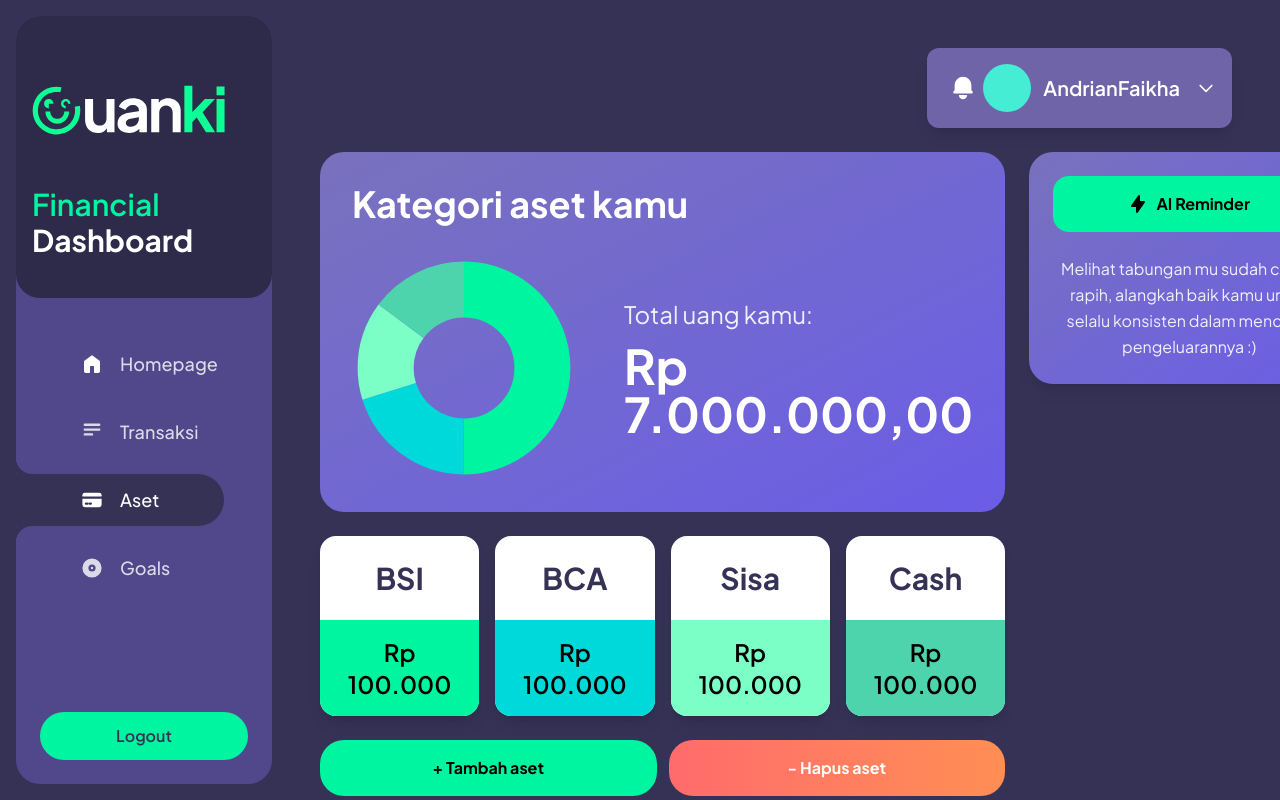
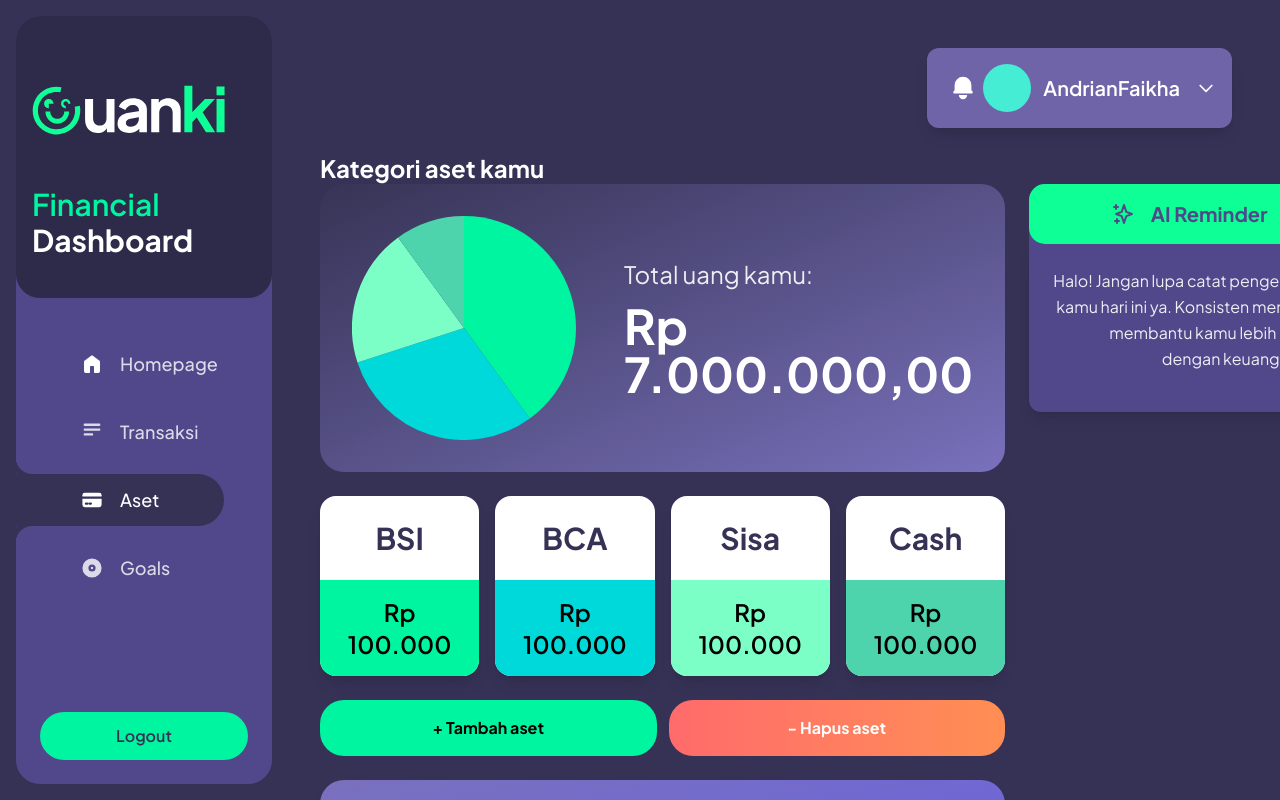
Before and after one commit to santaimany/CUANKI, a Next.js app: page /dashboard/aset in a window 1280 px wide. Built offline with nearby package versions, Linux system fonts and the light colour scheme.

Commit message:
feat: integrate AI Reminder component into asset and transaction pages, enhancing user engagement

```diff
--- a/src/app/(dashboard)/dashboard/aset/page.tsx
+++ b/src/app/(dashboard)/dashboard/aset/page.tsx
@@ -4,17 +4,20 @@ import AssetSummary from '@/components/dashboard/aset/AssetSummary';
 import AssetCards from '@/components/dashboard/aset/AssetCards';
 import AssetProgress from '@/components/dashboard/aset/AssetProgress';
 import UserProfile from '@/components/dashboard/UserProfile';
+import AIReminder from '@/components/dashboard/AIReminder';
 
 export default function AsetPage() {
   return (
     <div className="min-h-screen bg-[#363256] p-6">
-      <div className="max-w-[1600px] mx-auto">
+      <div className=" mx-auto">
         {/* Header with User Profile */}
         <div className="flex justify-end mb-6">
           <UserProfile />
         </div>
 
+        <p className='text-white text-2xl font-bold'>Kategori aset kamu</p>
         <div className="flex gap-6">
+
           {/* Left Section - Main Content (wider) */}
           <div className="flex-1 space-y-6">
             {/* Asset Summary with Pie Chart */}
@@ -29,20 +32,7 @@ export default function AsetPage() {
 
           {/* Right Section - AI Reminder (narrower, fixed width) */}
           <div className="w-80 flex-shrink-0">
-            <div className="bg-gradient-to-br from-[#7971BC] to-[#6B5CE7] rounded-3xl p-6 shadow-lg sticky top-6">
-              <button className="w-full bg-[#00F5A0] text-black font-bold py-4 px-6 rounded-2xl mb-6 flex items-center justify-center gap-2 hover:shadow-lg transition-all">
-                <svg className="w-5 h-5" fill="currentColor" viewBox="0 0 20 20">
-                  <path fillRule="evenodd" d="M11.3 1.046A1 1 0 0112 2v5h4a1 1 0 01.82 1.573l-7 10A1 1 0 018 18v-5H4a1 1 0 01-.82-1.573l7-10a1 1 0 011.12-.38z" clipRule="evenodd" />
-                </svg>
-                AI Reminder
-              </button>
-
-              <div className="text-white/90 text-center leading-relaxed">
-                <p>
-                  Melihat tabungan mu sudah cukup rapih, alangkah baik kamu untuk selalu konsisten dalam mencatat pengeluarannya :)
-                </p>
-              </div>
-            </div>
+           <AIReminder />
           </div>
         </div>
       </div>
--- a/src/app/(dashboard)/dashboard/transaksi/page.tsx
+++ b/src/app/(dashboard)/dashboard/transaksi/page.tsx
@@ -2,7 +2,7 @@
 
 import React, { useState } from 'react';
 import UserProfileHeader from '@/components/dashboard/UserProfile';
-import AIReminder from '@/components/dashboard/transaksi/AIReminder';
+import AIReminder from '@/components/dashboard/AIReminder';
 import TransactionSummary from '@/components/dashboard/transaksi/TransactionSummary';
 import TransactionTabs from '@/components/dashboard/transaksi/TransactionTabs';
 import SearchAndFilter from '@/components/dashboard/transaksi/SearchAndFilter';
--- a/src/components/dashboard/aset/AssetSummary.tsx
+++ b/src/components/dashboard/aset/AssetSummary.tsx
@@ -1,67 +1,61 @@
 'use client';
 import React from 'react';
+import { Doughnut } from 'react-chartjs-2';
+import {
+  Chart as ChartJS,
+  ArcElement,
+  Tooltip,
+  Legend,
+  ChartOptions,
+} from 'chart.js';
+
+// Register ChartJS components
+ChartJS.register(ArcElement, Tooltip, Legend);
 
 interface AssetSummaryProps {
   totalAmount: number;
 }
 
 const AssetSummary: React.FC<AssetSummaryProps> = ({ totalAmount }) => {
+  // Data untuk pie chart
+  const data = {
+    labels: ['BSI', 'BCA', 'Sisa', 'Cash'],
+    datasets: [
+      {
+        data: [40, 30, 20, 10], // Persentase sesuai gambar
+        backgroundColor: [
+          '#00F5A0', // BSI - Green
+          '#00D9D9', // BCA - Cyan
+          '#7BFFC7', // Sisa - Light green
+          '#4DD4AC', // Cash - Teal
+        ],
+        borderWidth: 0,
+        spacing: 0,
+      },
+    ],
+  };
+
+  const options: ChartOptions<'doughnut'> = {
+    responsive: true,
+    maintainAspectRatio: true,
+    plugins: {
+      legend: {
+        display: false, // Hide legend karena tidak ada di gambar
+      },
+      tooltip: {
+        enabled: false, // Disable tooltip
+      },
+    },
+    cutout: '0%', // 0% untuk pie chart penuh (bukan donut)
+  };
+
   return (
-    <div className="bg-gradient-to-br from-[#7971BC] to-[#6B5CE7] rounded-3xl p-8 mb-6">
-      <h2 className="text-white text-4xl font-bold mb-8">Kategori aset kamu</h2>
+    <div className="bg-gradient-to-tl from-[#7971BC] to-[#373456] rounded-3xl p-8 mb-6">
 
       <div className="flex items-center gap-12">
         {/* Pie Chart */}
         <div className="relative w-56 h-56 flex-shrink-0">
-          <svg className="w-full h-full -rotate-90" viewBox="0 0 200 200">
-            {/* BSI - Green */}
-            <circle
-              cx="100"
-              cy="100"
-              r="70"
-              fill="none"
-              stroke="#00F5A0"
-              strokeWidth="50"
-              strokeDasharray="220 440"
-              strokeDashoffset="0"
-            />
-
-            {/* BCA - Cyan */}
-            <circle
-              cx="100"
-              cy="100"
-              r="70"
-              fill="none"
-              stroke="#00D9D9"
-              strokeWidth="50"
-              strokeDasharray="88 440"
-              strokeDashoffset="-220"
-            />
-
-            {/* Sisa - Light green */}
-            <circle
-              cx="100"
-              cy="100"
-              r="70"
-              fill="none"
-              stroke="#7BFFC7"
-              strokeWidth="50"
-              strokeDasharray="66 440"
-              strokeDashoffset="-308"
-            />
-
-            {/* Cash - Teal */}
-            <circle
-              cx="100"
-              cy="100"
-              r="70"
-              fill="none"
-              stroke="#4DD4AC"
-              strokeWidth="50"
-              strokeDasharray="66 440"
-              strokeDashoffset="-374"
-            />
-          </svg>
+          <Doughnut data={data} options={options} />
         </div>
 
         {/* Total Amount */}
```
Also changed, not shown: src/components/dashboard/AIReminder.tsx (renamed from src/components/dashboard/transaksi/AIReminder.tsx).
